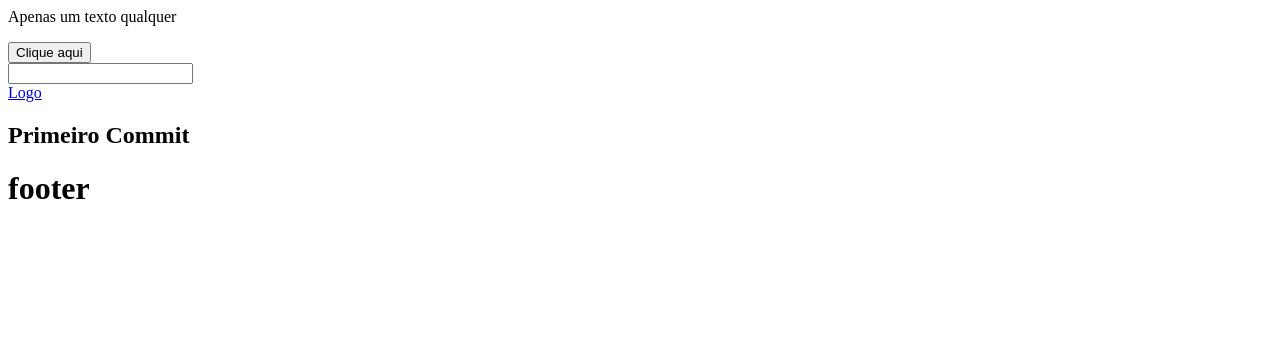
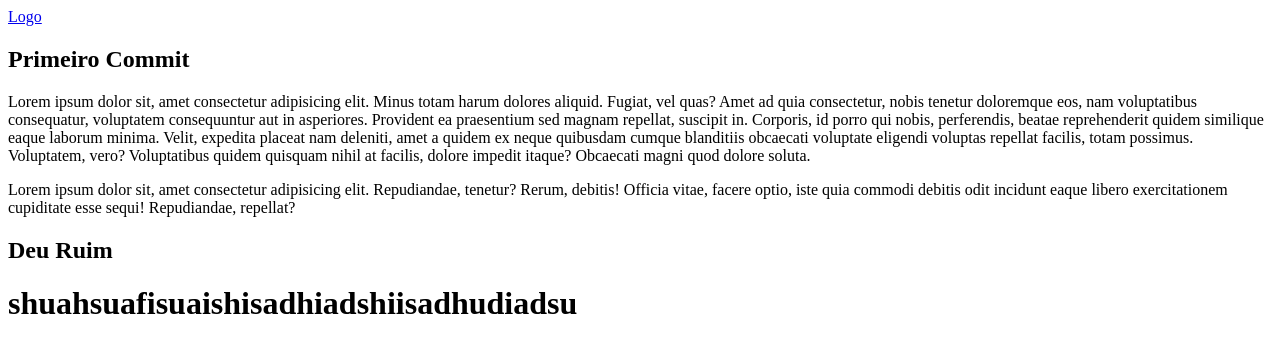
Before and after one commit to marceloungaretti/treinamentogit, a plain HTML site: page index.html in a window 1280 px wide. Drawn offline with Linux system fonts and the light colour scheme.

Commit message:
alteração: index2

```diff
--- a/index.html
+++ b/index.html
@@ -1,10 +1,3 @@
-<div class="my-class">
-    <p>Apenas um texto qualquer</p>
-    <div>
-        <button>Clique aqui</button>
-     </div>
-    <input type="text">
-</div>
 <!DOCTYPE html>
 <html lang="en">
 <head>
@@ -19,9 +12,18 @@
 </header>
 <section>
     <h1>Primeiro Commit </h1>
+    <div class="my-class">
+        <p>Lorem ipsum dolor sit, amet consectetur adipisicing elit. Minus totam harum dolores aliquid. Fugiat, vel quas? Amet ad quia consectetur, nobis tenetur doloremque eos, nam voluptatibus consequatur, voluptatem consequuntur aut in asperiores. Provident ea praesentium sed magnam repellat, suscipit in. Corporis, id porro qui nobis, perferendis, beatae reprehenderit quidem similique eaque laborum minima. Velit, expedita placeat nam deleniti, amet a quidem ex neque quibusdam cumque blanditiis obcaecati voluptate eligendi voluptas repellat facilis, totam possimus. Voluptatem, vero? Voluptatibus quidem quisquam nihil at facilis, dolore impedit itaque? Obcaecati magni quod dolore soluta.</p>
+    </div>
 </section>
-<footer>
-    <h1>footer</h1>
-</footer>
+<section>
+    <div>
+        <p>Lorem ipsum dolor sit, amet consectetur adipisicing elit. Repudiandae, tenetur? Rerum, debitis! Officia vitae, facere optio, iste quia commodi debitis odit incidunt eaque libero exercitationem cupiditate esse sequi! Repudiandae, repellat?     </p>
+    </div>
+    <h1>Deu Ruim</h1>
+</section>
+<header>
+    <h1>shuahsuafisuaishisadhiadshiisadhudiadsu</h1>
+</header>
 </body>
 </html>
```
